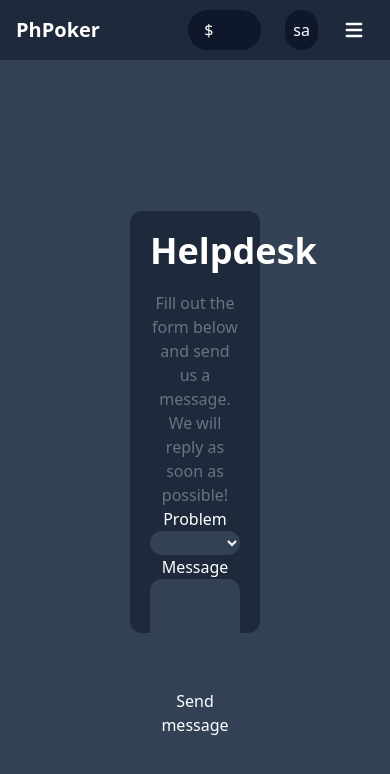
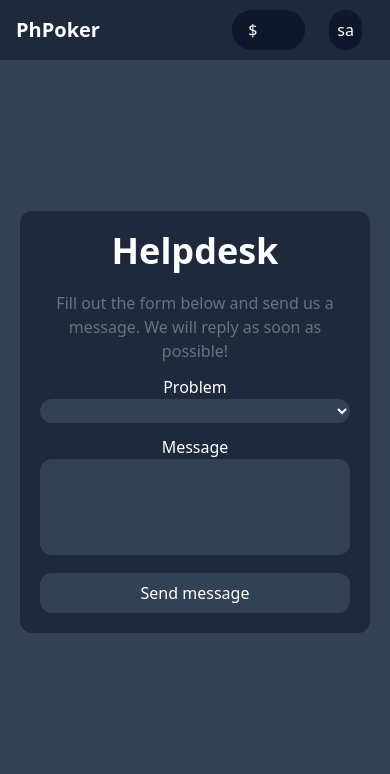
Before and after one commit to thibeau003/PhPoker, a PHP site: page /helpdesk.php in a window 390 px wide. Shown: the top 774 px of the page. Run offline with PHP 8.4, Linux system fonts and the light colour scheme; the visitor is signed in with stand-in values (Sample User, id 1); data that the repository does not hold is empty; some libraries are stand-ins or nearby versions.

Commit message:
Added helpdesk & fixed header

```diff
--- a/src/header.php
+++ b/src/header.php
@@ -43,15 +43,6 @@
                                     </ul>
                                 </div>
                             </div>
-
-                            <button data-collapse-toggle='mobile-menu-2' type='button' class='inline-flex items-center p-2 ml-1 text-white rounded-lg lg:hidden'>
-                                <svg class='w-6 h-6' fill='currentColor' viewBox='0 0 20 20' xmlns='http://www.w3.org/2000/svg'>
-                                    <path fill-rule='evenodd' d='M3 5a1 1 0 011-1h12a1 1 0 110 2H4a1 1 0 01-1-1zM3 10a1 1 0 011-1h12a1 1 0 110 2H4a1 1 0 01-1-1zM3 15a1 1 0 011-1h12a1 1 0 110 2H4a1 1 0 01-1-1z' clip-rule='evenodd'></path>
-                                </svg>
-                                <svg class='hidden w-6 h-6' fill='currentColor' viewBox='0 0 20 20' xmlns='http://www.w3.org/2000/svg'>
-                                    <path fill-rule='evenodd' d='M4.293 4.293a1 1 0 011.414 0L10 8.586l4.293-4.293a1 1 0 111.414 1.414L11.414 10l4.293 4.293a1 1 0 01-1.414 1.414L10 11.414l-4.293 4.293a1 1 0 01-1.414-1.414L8.586 10 4.293 5.707a1 1 0 010-1.414z' clip-rule='evenodd'></path>
-                                </svg>
-                            </button>
                         </div>
                         <div class='hidden justify-between items-center w-full lg:flex lg:w-auto lg:order-1' id='mobile-menu-2'>
                             <ul class='flex flex-col mt-4 font-medium lg:flex-row lg:space-x-8 lg:mt-0'>
--- a/src/helpdesk.php
+++ b/src/helpdesk.php
@@ -30,7 +30,7 @@
     ?>
 
     <div class="h-screen w-screen flex justify-center items-center text-white">
-        <div class="h-1/2 w-1/3 bg-slate-800 rounded-xl">
+        <div class="h-1/2 w-full m-5 md:m-0 md:w-1/2 lg:w-1/3 bg-slate-800 rounded-xl">
             <form class="text-center h-full flex flex-col justify-between mx-5" method="POST">
                 <div>
                     <h1 class="font-bold text-4xl text-center mt-5">Helpdesk</h1>
```
